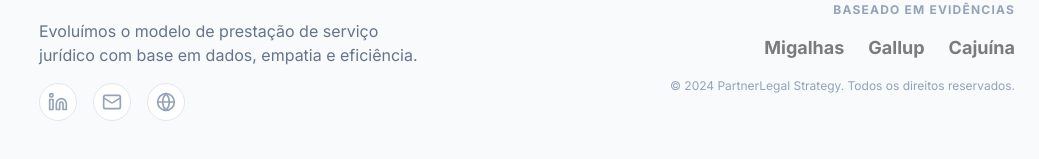
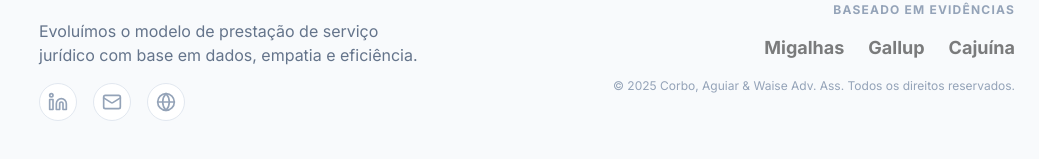
Before and after one commit to dmenezes007/caw-parceria-sustentavel, a React (Vite) app: page / in a window 1280 px wide. Shown: the part 1998-2157 px from the top of the page, without its empty margins (241-1280 px from the left). Built offline with nearby package versions, Linux system fonts and the light colour scheme.

Commit message:
Primeiro commit: início do projeto

```diff
--- a/components/Footer.tsx
+++ b/components/Footer.tsx
@@ -32,7 +32,7 @@ export const Footer: React.FC = () => {
             <span className="text-lg font-bold text-slate-800">Cajuína</span>
           </div>
           <p className="text-xs text-slate-400 mt-8">
-            © 2024 PartnerLegal Strategy. Todos os direitos reservados.
+            © 2025 Corbo, Aguiar & Waise Adv. Ass. Todos os direitos reservados.
           </p>
         </div>
       </div>
```
